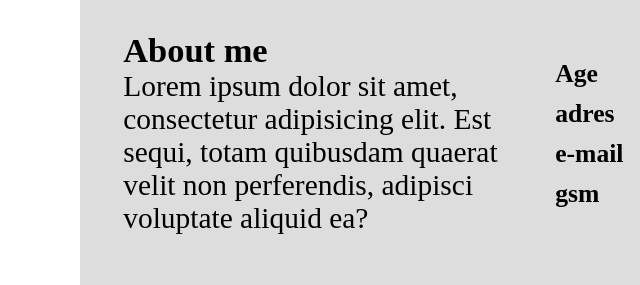
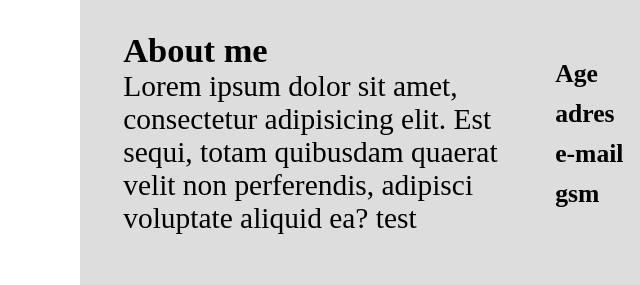
Before and after one commit to YerkoDeZutter/VCard, a plain HTML site: page index.html in a window 1280 px wide. Shown: the part 311-596 px from the top of the page, 128-768 px from the left. Drawn offline with Linux system fonts and the light colour scheme.

Commit message:
this is an other test

```diff
--- a/index.html
+++ b/index.html
@@ -28,7 +28,7 @@
 
         <h3>About me</h3>
         <p>
-          Lorem ipsum dolor sit amet, consectetur adipisicing elit. Est sequi, totam quibusdam quaerat velit non perferendis, adipisci voluptate aliquid ea?
+          Lorem ipsum dolor sit amet, consectetur adipisicing elit. Est sequi, totam quibusdam quaerat velit non perferendis, adipisci voluptate aliquid ea? test
         </p>
 
       </div>
```
